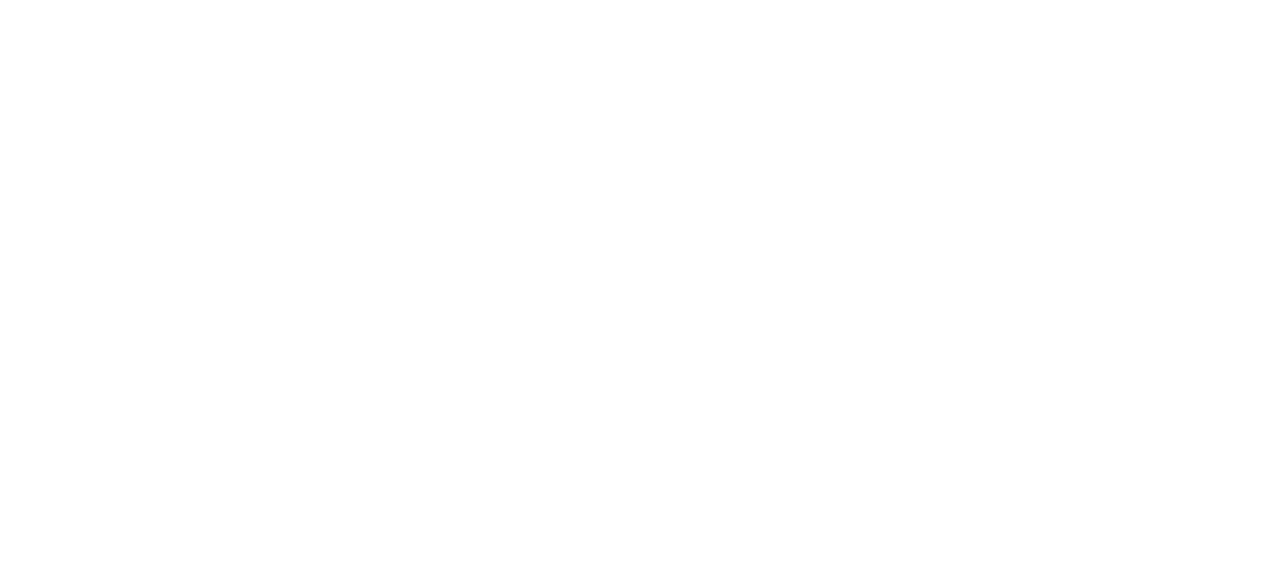
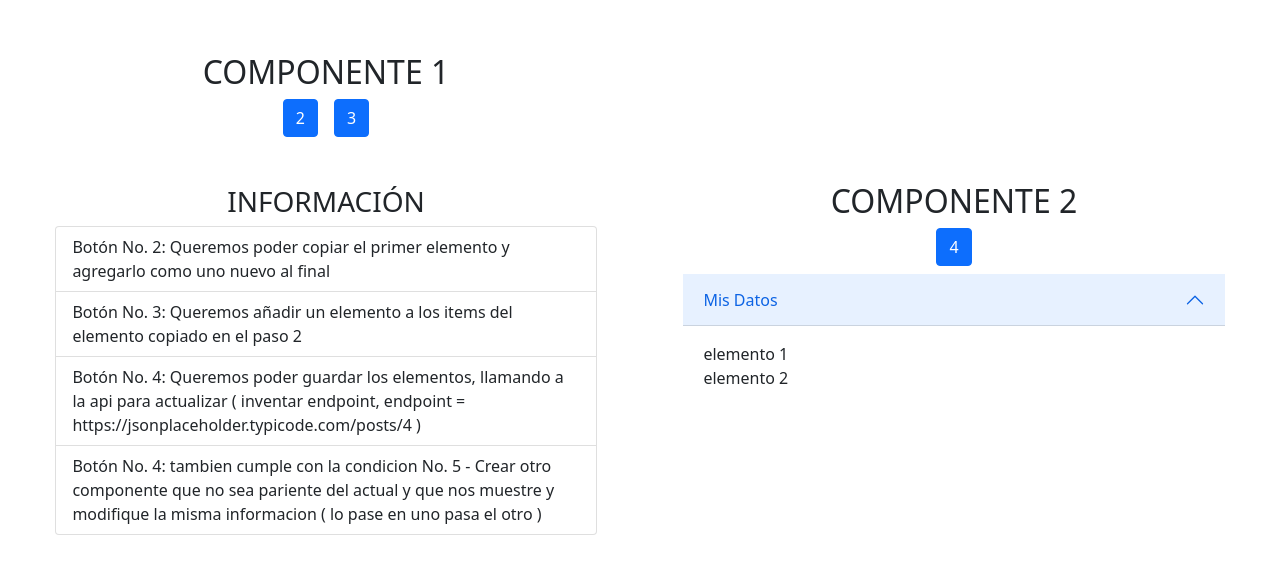
Before and after one commit to ssaurexd/test-esfirus, a React (Create React App) app: page / in a window 1280 px wide. Shown: the part 106-680 px from the top of the page. Built offline with nearby package versions, Linux system fonts and the light colour scheme.

Commit message:
all requirements done

```diff
--- a/package.json
+++ b/package.json
@@ -6,6 +6,7 @@
     "@testing-library/jest-dom": "^5.16.4",
     "@testing-library/react": "^13.2.0",
     "@testing-library/user-event": "^13.5.0",
+    "cors": "^2.8.5",
     "react": "^18.1.0",
     "react-dom": "^18.1.0",
     "react-scripts": "5.0.1",
--- a/public/index.html
+++ b/public/index.html
@@ -4,6 +4,7 @@
     <meta charset="utf-8" />
     <link rel="icon" href="%PUBLIC_URL%/favicon.ico" />
     <meta name="viewport" content="width=device-width, initial-scale=1" />
+    <link href="https://cdn.jsdelivr.net/npm/bootstrap@5.1.3/dist/css/bootstrap.min.css" rel="stylesheet" integrity="sha384-1BmE4kWBq78iYhFldvKuhfTAU6auU8tT94WrHftjDbrCEXSU1oBoqyl2QvZ6jIW3" crossorigin="anonymous">
     <meta name="theme-color" content="#000000" />
     <meta
       name="description"
@@ -40,4 +41,5 @@
       To create a production bundle, use `npm run build` or `yarn build`.
     -->
   </body>
+  <script src="https://cdn.jsdelivr.net/npm/bootstrap@5.1.3/dist/js/bootstrap.bundle.min.js" integrity="sha384-ka7Sk0Gln4gmtz2MlQnikT1wXgYsOg+OMhuP+IlRH9sENBO0LRn5q+8nbTov4+1p" crossorigin="anonymous"></script>
 </html>
--- a/src/App.js
+++ b/src/App.js
@@ -1,9 +1,125 @@
-import React from
-'react'
+import { useState } from 'react'
+/* */
+import './styles/index.css'
+import { InitContext } from './context/initContext'
+/*  */
+import {
+	First,
+	Second
+} from './components'
 
+
+export const INITIAL_STATE = [{
+	id: 1,
+	name: 'Mis Datos',
+	items: [
+		{ id: 1, name: 'elemento 1' },
+		{ id: 2, name: 'elemento 2' },
+	]
+}]
 const App = () => {
+
+	/* state */
+	const [ initialState, setInitialState ] = useState( INITIAL_STATE )
+	const [ isUpdating, setIsUpdating ] = useState( false )
+
+	/* functions */
+	/* 2.- Queremos poder copiar el primer elemento y agregarlo como uno nuevo al final */
+	const setFirstElementToFinal = ( elementId, items = [] ) => {
+
+		initialState.forEach( ( item ) => {
+
+			const newElement = item['items']?.find( el => el.id === elementId )
+
+			if( !newElement ) return
+
+			setInitialState( preInitialState => {
+
+				const data = preInitialState.find( item => item.id === 2 )
+
+				if( data ) return preInitialState
+
+				const newInitialState = [
+					...preInitialState,
+					{
+						...newElement,
+						id: item.id + 1, //id 2
+						items
+					}
+				]
+
+				return newInitialState
+			})
+		})
+	}
+
+	/* 3.- Queremos añadir un elemento a los items del elemento copiado en el paso 2 */
+	const addItemToElement2Items = ( id, itemToAdd ) => {
+
+		setInitialState( preInitialState => {
+
+			const data = preInitialState.find( item => item.id === id )
+
+			if( !data ) return preInitialState
+
+			return preInitialState.map( item => {
+
+				if( item.id === id ) {
+
+					return {
+						...data,
+						items: [ ...item.items, itemToAdd ]
+					}
+				}
+
+				return item
+			})
+		})
+	}
+
+	/* 4.- Queremos poder guardar los elementos, llamando a la api para actualizar ( inventar endpoint ) */
+	const updateElementsByApi = async (  ) => {
+
+		setIsUpdating( true )
+
+		try {
+
+			const url = 'https://jsonplaceholder.typicode.com/posts/4'
+			/* const body = JSON.stringify( initialState ) */
+			const method = 'GET' // deberia ser PUT para actualizar pero la api no existe
+			const resp = await fetch( url, {
+				/* body, */ // aqui va el body pero con esta api no me deja enviar el body
+				method
+			})
+			const data = await resp.json()
+
+			setIsUpdating( false )
+			setInitialState([ ...initialState, data ])
+		} catch ( error ) {
+
+			setIsUpdating( false )
+            console.log("🚀 ~ file: App.js ~ line 82 ~ updateElementsByApi ~ error", error)
+		}
+	}
+
 	return (
-		<div></div>
+		<InitContext.Provider
+			value={{
+				isUpdating,
+				data: initialState,
+				methods: {
+					setFirstElementToFinal,
+					addItemToElement2Items,
+					updateElementsByApi
+				}
+			}}
+		>
+			<div className='container-fluid app' >
+				<First />
+				{/* 5.- Crear otro componente que no sea pariente del actual y que nos muestre y modifique la misma informacion ( lo pase en uno pasa el otro ) */}
+				<Second />
+			</div>
+		</InitContext.Provider>
 	)
 }
 
--- /dev/null
+++ b/src/components/First.jsx
@@ -0,0 +1,58 @@
+import { useContext } from 'react'
+/*  */
+import { InitContext } from '../context'
+
+
+export const First = () => {
+
+	/* state */
+	const { methods } = useContext( InitContext )
+	const {
+		setFirstElementToFinal,
+		addItemToElement2Items
+	} = methods
+
+	/* functions */
+	const onClickButton3 = (  ) => {
+
+		const newItem = { id: 1, name: 'nuevo elemento 1' }
+		addItemToElement2Items( 2, newItem )
+	}
+
+	const onClickButton2 = (  ) => {
+
+		const idToCopy = 1
+		setFirstElementToFinal( idToCopy )
+	}
+
+	return (
+		<div className='first' >
+			<h2>COMPONENTE 1</h2>
+			<div className='btn-container gap-3 ' >
+				<button
+					onClick={ onClickButton2 }
+					className='btn btn-primary'
+				>
+					2
+				</button>
+				<button
+					onClick={ onClickButton3 }
+					className='btn btn-primary'
+				>
+					3
+				</button>
+			</div>
+
+			<div className='container mt-5 ' >
+				<h3 className='text-center'>INFORMACIÓN</h3>
+				<ul className="list-group">
+					<li className="list-group-item">Botón No. 2: Queremos poder copiar el primer elemento y agregarlo como uno nuevo al final</li>
+					<li className="list-group-item">Botón No. 3: Queremos añadir un elemento a los items del elemento copiado en el paso 2</li>
+					<li className="list-group-item">Botón No. 4: Queremos poder guardar los elementos, llamando a la api para actualizar ( inventar endpoint, endpoint = https://jsonplaceholder.typicode.com/posts/4 )</li>
+					<li className="list-group-item">Botón No. 4: tambien cumple con la condicion No. 5 - Crear otro componente que no sea pariente del actual y que nos muestre y modifique la misma informacion ( lo pase en uno pasa el otro )</li>
+
+				</ul>
+			</div>
+		</div>
+	)
+}
--- /dev/null
+++ b/src/components/Second.jsx
@@ -0,0 +1,87 @@
+import { useContext } from 'react'
+/*  */
+import { InitContext } from '../context'
+
+
+export const Second = () => {
+
+	/* state */
+	const { data, methods, isUpdating } = useContext( InitContext )
+	const {
+		updateElementsByApi
+	} = methods
+
+
+	/* functions */
+	const onClickButton4 = (  ) => {
+
+		updateElementsByApi()
+	}
+
+	return (
+		<div className='second' >
+			<h2>COMPONENTE 2</h2>
+
+			<div className='btn-container gap-3' >
+				<button
+					className="btn btn-primary mb-2"
+					type="button"
+					disabled={ isUpdating }
+					onClick={ onClickButton4 }
+				>
+					{
+						isUpdating
+							? (
+								<>
+									<span className="spinner-border spinner-border-sm" role="status" aria-hidden="true"></span>
+									<span className="visually-hidden">Loading...</span>
+								</>
+							)
+							: '4'
+					}
+				</button>
+			</div>
+			{/* DATA */}
+			<div className='container' >
+				<div className='accordion accordion-flush' id='accordionExample' >
+					{
+						data.length && data.map( ( item, index ) => (
+							<div key={`level1-${ item.id }-${ index }`} className='accordion-item' >
+								<h2 className="accordion-header" id={`headingOne-${ item.id }-${ index }`}>
+									<button
+										className="accordion-button"
+										type="button"
+										data-bs-toggle="collapse"
+										data-bs-target={`#collapseOne-${ item.id }-${ index }`}
+										aria-expanded="true"
+										aria-controls="collapseOne"
+									>
+										{ item.name || item.title }
+									</button>
+								</h2>
+								<div
+									id={`collapseOne-${ item.id }-${ index }`}
+									className="accordion-collapse collapse show"
+									aria-labelledby={`headingOne-${ item.id }-${ index }`}
+									data-bs-parent="#accordionExample"
+								>
+									<div className="accordion-body">
+										{
+											item.body
+												? item.body
+												: item.items?.length > 0  &&  item.items.map( ( item2, i ) => (
+													<div key={`level2-${ item2.id }-${ i }`} >
+														{ item2.name }
+													</div>
+												))
+										}
+									</div>
+								</div>
+							</div>
+						))
+					}
+				</div>
+			</div>
+		</div>
+	)
+}
--- /dev/null
+++ b/src/components/index.js
@@ -0,0 +1,2 @@
+export { First } from './First'
+export { Second } from './Second'
--- /dev/null
+++ b/src/context/index.js
@@ -0,0 +1 @@
+export { InitContext } from './initContext'
--- /dev/null
+++ b/src/context/initContext.js
@@ -0,0 +1,4 @@
+import { createContext } from 'react'
+
+
+export const InitContext = createContext({})
--- /dev/null
+++ b/src/styles/index.css
@@ -0,0 +1,22 @@
+/* principal styles */
+.app {
+	box-sizing: border-box;
+	width: 100vw;
+	height: 100vh;
+	display: flex;
+	flex-wrap: wrap;
+	overflow-x: hidden;
+}
+.first,
+.second {
+	display: flex;
+	justify-content: center;
+	align-items: center;
+	padding: 2.5%;
+	width: 50%;
+	flex-direction: column;
+}
+
+.btn-container {
+	display: flex;
+}
```
Also changed, not shown: 2 other files (tests, documents, lock files or other folders).
